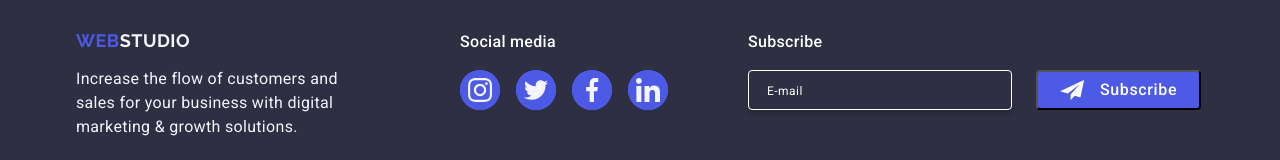
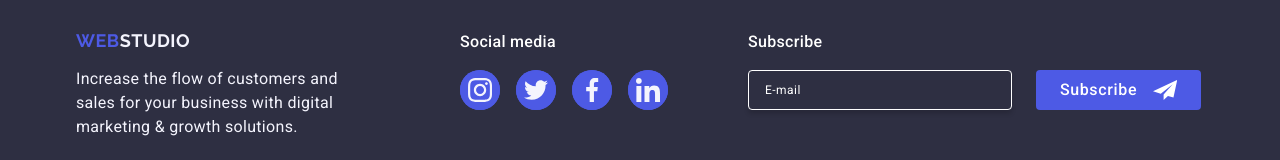
Before and after one commit to blasfir/goit-markup-hw-05, a plain HTML site: page index.html in a window 1280 px wide. Shown: the part 3253-3413 px from the top of the page. Drawn offline with nearby package versions, Linux system fonts and the light colour scheme.

Commit message:
add edts

```diff
--- a/css/styles.css
+++ b/css/styles.css
@@ -493,36 +493,35 @@ img {
     transition: text-decoration text-decoration-color 250ms cubic-bezier(0.4, 0, 0.2, 1);
     width: 264px;
     height: 40px;
-    background-color: #2e2f42;
+    background-color: transparent;
     border: 1px solid #fff;
     border-radius: 4px;
     box-shadow: 0 4px 4px 0 rgba(0, 0, 0, 0.15);
-}
-.frt-npt::placeholder {
     font-size: 12px;
     line-height: 2;
     letter-spacing: 0.04em;
-    color: #fff;
-    padding: 8px 16px;
+    padding-left: 16px;
+    color: #ffffff;
+}
+.frt-npt::placeholder {
+    color: #ffffff;
 }
 .ftr-bttn {
     transition: text-decoration text-decoration-color 250ms cubic-bezier(0.4, 0, 0.2, 1);
     display: flex;
-    gap: 16px;
     align-items: center;
     justify-content: center;
-    flex-direction: row;
     background-color: #4d5ae5;
     border-radius: 4px;
-    padding: 8px 24px;
-    width: 165px;
+    min-width: 165px;
     height: 40px;
     font-weight: 500;
     font-size: 16px;
     line-height: 1.5;
     letter-spacing: 0.04em;
-    text-align: center;
-    color: #fff;
+    color: #ffffff;
+    cursor: pointer;
+    border: none;
 }
 .ftr-frm {
     display: flex;
@@ -530,13 +529,9 @@ img {
 }
 .icooon {
     fill: #fff;
-}
-.icoon {
-    display: flex;
-    align-items: center;
-    justify-content: center;
     height: 24px;
     width: 24px;
+    margin-left: 16px;
 }
 .modal-overlay {
     background-color: rgba(0, 0, 0, 0.5);
--- a/index.html
+++ b/index.html
@@ -403,13 +403,11 @@
                 <label class="lbl-npt">
                 <input class="frt-npt" type="email" name="emaail" placeholder="E-mail"/>
                 </label>
-                <button class="ftr-bttn">
-                    <div class="icoon">
+                <button class="ftr-bttn" type="submit">
+                    Subscribe
                     <svg class="icooon" width="24" height="20">
                         <use href="./images/icons.svg#icon-icon-send"></use>
                     </svg>
-                    </div>
-                    Subscribe
                 </button>
             </form>
         </div>
```
